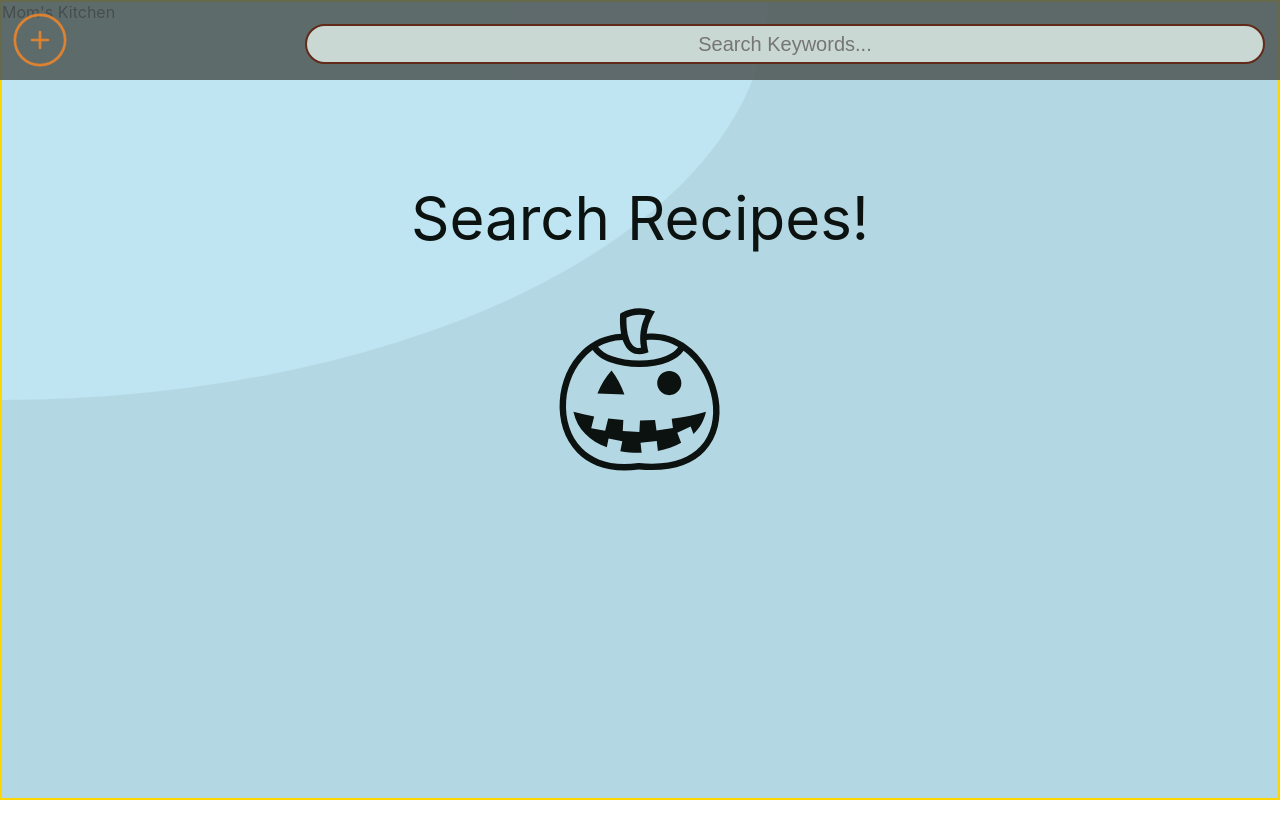
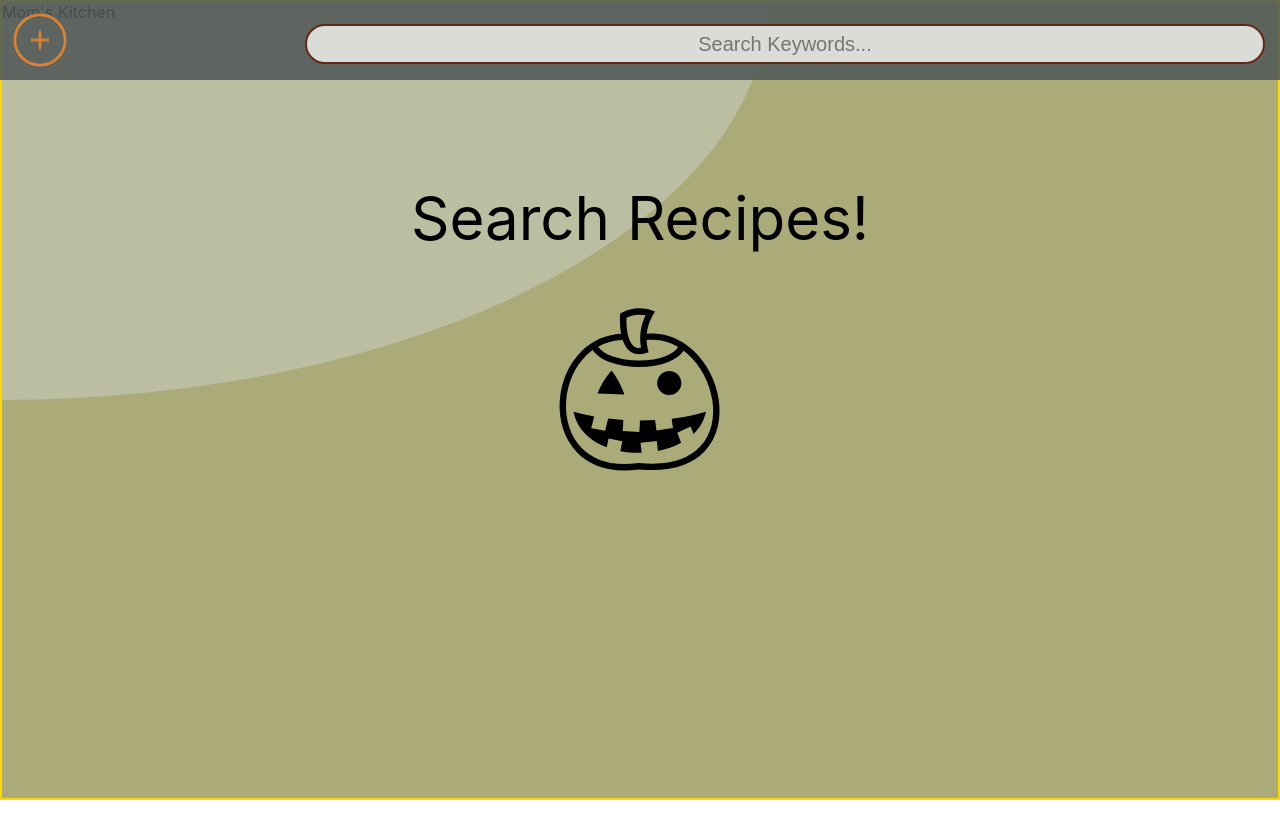
Before and after one commit to barbedStingray/burnt-offerings, a React (Create React App) app: page / in a window 1280 px wide. Built offline with nearby package versions, Linux system fonts and the light colour scheme.

Commit message:
color changes

```diff
--- a/src/base.css
+++ b/src/base.css
@@ -6,6 +6,16 @@
 
 
 :root {
+
+    /* fireGate progression */
+    --fireGate0: #ffff00;
+    --fireGate1: #ffd500;
+    --fireGate2: #ffae00;
+    --fireGate3: #ff8400;
+    --fireGate4: #ff5900;
+    --fireGate5: #ff3c00;
+
+
     /* originals */
     --blueOne: #90abb3;
     --blueTwo: #7e97a1;
@@ -15,27 +25,38 @@
     --brickRed: #412112;
     --orange: #dd8231;
     --yellow: #fae35e;
+    --featherGrey: #c9d8d2;
+    --darkGrey: #505857dd;
     --steelGrey: #80766d;
     --black: #0c1210;
-
-
-    /* ** used colors */
-    /* nav bars */
-    --darkGrey: #505857dd;
-    /* input boxes */
-    --featherGrey: #c9d8d2;
-
 
     /* bg colors */
     --background-blue-one: #bee5f1;
     --background-blue-two: #b4d8e3;
     --background-blue-three: #7d9599;
 
-    /* fireGate progression */
-    --fireGate0: #ffff00;
-    --fireGate1: #ffd500;
-    --fireGate2: #ffae00;
-    --fireGate3: #ff8400;
-    --fireGate4: #ff5900;
-    --fireGate5: #ff3c00;
+
+
+    /* trial colors */
+    --blueOne: #90abb3;
+    --blueTwo: #7e97a1;
+    --blueThree: #82861a;
+    --blueFour: #423711;
+    --darkRed: #622a19;
+    --brickRed: #544617;
+    --orange: #dd8231;
+    --yellow: #ede327;
+    --featherGrey: #d9dcd7;
+    --darkGrey: #505857dd;
+    --steelGrey: #80766d;
+    --black: #000;
+
+    /* bg trial colors */
+    --background-blue-one: #bcbea1;
+    --background-blue-two: #aaab78;
+    --background-blue-three: #d0d0b8;
+
+
+
+
 }
```
